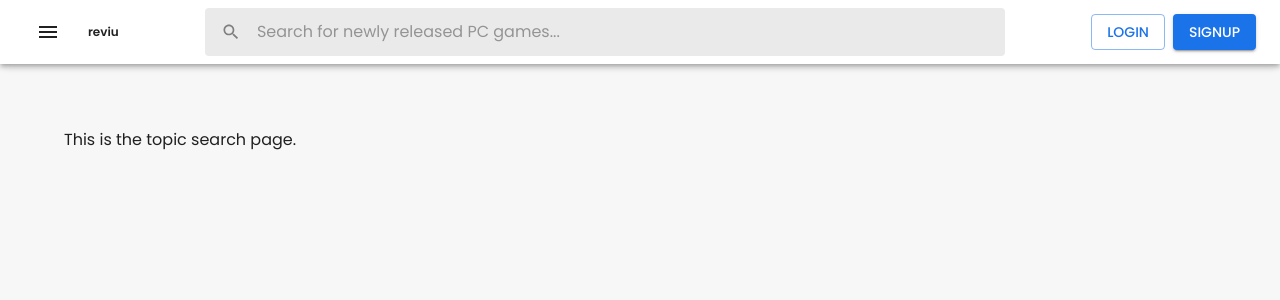
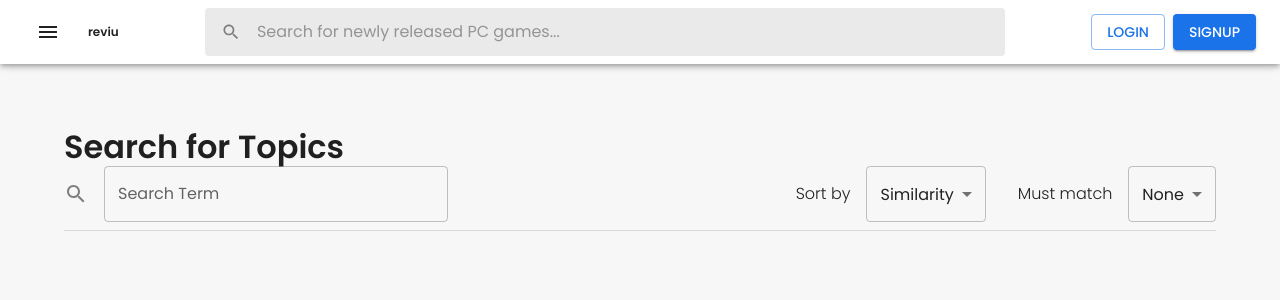
Before and after one commit to izruff/reviu-frontend, a React (Vite) app: page /topics in a window 1280 px wide. Shown: the top 300 px of the page. Built offline with nearby package versions, Linux system fonts and the light colour scheme.

Commit message:
Added users and topics search page layouts

```diff
--- a/src/pages/TopicSearchPage.tsx
+++ b/src/pages/TopicSearchPage.tsx
@@ -1,5 +1,72 @@
+import {
+  Box,
+  Divider,
+  MenuItem,
+  Select,
+  Stack,
+  TextField,
+  Typography,
+} from "@mui/material";
+import SearchIcon from "@mui/icons-material/Search";
+import React from "react";
+
 const TopicSearchPage = () => {
-  return <div>This is the topic search page.</div>;
+  const [sortOption, setSortOption] = React.useState("similarity");
+  const [mustMatchOption, setMustMatchOption] = React.useState("none");
+  const [topicSearchResults, setTopicSearchResults] = React.useState([]);
+
+  return (
+    <>
+      <Typography variant="h2">Search for Topics</Typography>
+      <Stack direction="row" justifyContent="space-between">
+        <Stack direction="row" spacing={2} alignItems="center">
+          <SearchIcon sx={{ color: "#7f7f7f", mr: 1, my: 0.5 }} />
+          <TextField id="q" label="Search Term" />
+        </Stack>
+        <Stack direction="row" spacing={4} alignItems="center">
+          <Stack direction="row" spacing={2} alignItems="center">
+            <Typography variant="subtitle1">Sort by</Typography>
+            <Select
+              id="sort-by"
+              value={sortOption}
+              onChange={(event) => {
+                setSortOption(event.target.value); // TODO: automatically get new search results
+              }}
+              displayEmpty
+            >
+              <MenuItem value="similarity">Similarity</MenuItem>
+              <MenuItem value="popularity">Popularity</MenuItem>
+            </Select>
+          </Stack>
+          <Stack direction="row" spacing={2} alignItems="center">
+            <Typography variant="subtitle1">Must match</Typography>
+            <Select
+              id="must-match"
+              value={mustMatchOption}
+              onChange={(event) => {
+                setMustMatchOption(event.target.value); // TODO: automatically get new search results
+              }}
+              displayEmpty
+            >
+              <MenuItem value="left">Left part of text</MenuItem>
+              <MenuItem value="substring">Any part of text</MenuItem>
+              <MenuItem value="none">None</MenuItem>
+            </Select>
+          </Stack>
+        </Stack>
+      </Stack>
+      <Divider sx={{ marginY: 1 }} />
+      <Stack
+        direction="column"
+        spacing={1}
+        divider={<Divider orientation="horizontal" flexItem />}
+      >
+        {topicSearchResults.map((topic) => (
+          <Typography>This is a topic.</Typography>
+        ))}
+      </Stack>
+    </>
+  );
 };
 
 export default TopicSearchPage;
--- a/src/pages/UserSearchPage.tsx
+++ b/src/pages/UserSearchPage.tsx
@@ -1,5 +1,71 @@
+import {
+  Divider,
+  MenuItem,
+  Select,
+  Stack,
+  TextField,
+  Typography,
+} from "@mui/material";
+import SearchIcon from "@mui/icons-material/Search";
+import React from "react";
+
 const UserSearchPage = () => {
-  return <div>This is the user search page.</div>;
+  const [sortOption, setSortOption] = React.useState("similarity");
+  const [mustMatchOption, setMustMatchOption] = React.useState("none");
+  const [userSearchResults, setUserSearchResults] = React.useState([]);
+
+  return (
+    <>
+      <Typography variant="h2">Search for Users</Typography>
+      <Stack direction="row" justifyContent="space-between">
+        <Stack direction="row" spacing={2} alignItems="center">
+          <SearchIcon sx={{ color: "#7f7f7f", mr: 1, my: 0.5 }} />
+          <TextField id="q" label="Search Term" />
+        </Stack>
+        <Stack direction="row" spacing={4} alignItems="center">
+          <Stack direction="row" spacing={2} alignItems="center">
+            <Typography variant="subtitle1">Sort by</Typography>
+            <Select
+              id="sort-by"
+              value={sortOption}
+              onChange={(event) => {
+                setSortOption(event.target.value); // TODO: automatically get new search results
+              }}
+              displayEmpty
+            >
+              <MenuItem value="similarity">Similarity</MenuItem>
+              <MenuItem value="popularity">Popularity</MenuItem>
+            </Select>
+          </Stack>
+          <Stack direction="row" spacing={2} alignItems="center">
+            <Typography variant="subtitle1">Must match</Typography>
+            <Select
+              id="must-match"
+              value={mustMatchOption}
+              onChange={(event) => {
+                setMustMatchOption(event.target.value); // TODO: automatically get new search results
+              }}
+              displayEmpty
+            >
+              <MenuItem value="left">Left part of text</MenuItem>
+              <MenuItem value="substring">Any part of text</MenuItem>
+              <MenuItem value="none">None</MenuItem>
+            </Select>
+          </Stack>
+        </Stack>
+      </Stack>
+      <Divider sx={{ marginY: 1 }} />
+      <Stack
+        direction="column"
+        spacing={1}
+        divider={<Divider orientation="horizontal" flexItem />}
+      >
+        {userSearchResults.map((user) => (
+          <Typography>This is a user.</Typography>
+        ))}
+      </Stack>
+    </>
+  );
 };
 
 export default UserSearchPage;
--- a/src/pages/auth/LoginPage.tsx
+++ b/src/pages/auth/LoginPage.tsx
@@ -1,3 +1,4 @@
+import { API_URL } from "../../constants";
 import {
   Button,
   Container,
@@ -7,7 +8,6 @@ import {
   Typography,
 } from "@mui/material";
 import React from "react";
-import { API_URL } from "../../constants";
 import { useNavigate } from "react-router-dom";
 
 const LoginPage = () => {
@@ -17,13 +17,13 @@ const LoginPage = () => {
     React.useState("");
   const [passwordErrStatus, setPasswordStatus] = React.useState("");
 
-  const navigate = useNavigate()
+  const navigate = useNavigate();
 
   function handleSubmit(event) {
     const data = {
       usernameOrEmail: usernameOrEmail,
-      password: password
-    }
+      password: password,
+    };
 
     fetch(`${API_URL}/account/login`, {
       method: "POST",
@@ -37,7 +37,7 @@ const LoginPage = () => {
       })
       .catch((error) => {
         console.log(error);
-      })
+      });
 
     navigate(-1);
   }
@@ -54,7 +54,9 @@ const LoginPage = () => {
             label="Email/Username"
             variant="outlined"
             helperText={usernameOrEmailErrStatus}
-            onChange={(e) => {setUsernameOrEmail(e.target.value)}}
+            onChange={(e) => {
+              setUsernameOrEmail(e.target.value);
+            }}
           />
           <TextField
             error={passwordErrStatus !== ""}
@@ -64,10 +66,14 @@ const LoginPage = () => {
             label="Password"
             variant="outlined"
             helperText={passwordErrStatus}
-            onChange={(e) => {setPassword(e.target.value)}}
+            onChange={(e) => {
+              setPassword(e.target.value);
+            }}
           />
           <Stack direction="row" justifyContent="space-between">
-            <Button variant="contained" onClick={handleSubmit}>Login</Button>
+            <Button variant="contained" onClick={handleSubmit}>
+              Login
+            </Button>
             <Button variant="text">Forgot password?</Button>
           </Stack>
         </Stack>
--- a/src/pages/auth/SignupPage.tsx
+++ b/src/pages/auth/SignupPage.tsx
@@ -18,15 +18,15 @@ const SignupPage = () => {
   const [passwordErrStatus, setPasswordStatus] = React.useState("");
 
   function handleEmailChange(event) {
-    setEmail(event.target.value)
+    setEmail(event.target.value);
   }
 
   function handleUsernameChange(event) {
-    setUsername(event.target.value)
+    setUsername(event.target.value);
   }
 
   function handlePasswordChange(event) {
-    setPassword(event.target.value)
+    setPassword(event.target.value);
   }
 
   return (
```
Also changed, not shown: src/components/PostCard.tsx (+6 -7 lines), src/pages/Layout.tsx (+15 -3 lines), src/pages/PostSearchPage.tsx (+4 -4 lines).
